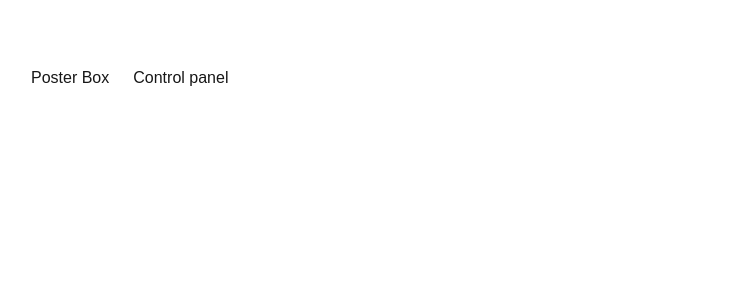
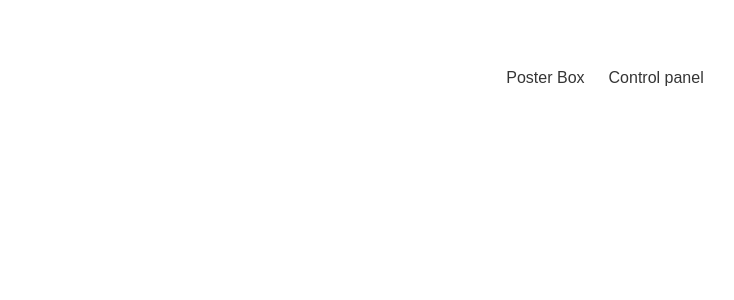
Before and after one commit to KrzysztofRajmund/poster-creator, a Next.js app: page / in a window 1280 px wide. Shown: the top 300 px of the page, without its empty margins (35-769 px from the left). Built offline with nearby package versions, Linux system fonts and the light colour scheme.

Commit message:
PC-04022025_2 Adjusted button and main page

```diff
--- a/src/app/(home)/page.tsx
+++ b/src/app/(home)/page.tsx
@@ -3,7 +3,7 @@ import { PosterProvider } from "@/context";
 
 export default function Home() {
   return (
-    <main className="m-[66px] flex h-full items-center gap-x-[24px]">
+    <main className="m-[66px] flex h-full justify-center gap-x-[24px]">
       <PosterProvider>
         <PosterBox />
         <PosterController />
--- a/src/app/globals.css
+++ b/src/app/globals.css
@@ -4,7 +4,7 @@
 
 :root {
   --background: #ffffff;
-  --foreground: #171717;
+  --foreground: #353535;
 }
 
 body {
--- a/src/components/atoms/Button/Button.tsx
+++ b/src/components/atoms/Button/Button.tsx
@@ -4,16 +4,14 @@ import { cva, type VariantProps } from "class-variance-authority";
 import { cn } from "@/utils/twClassesMerge";
 
 export const buttonVariants = cva(
-  "text-sm inline-flex px-8 py-[8.5px] rounded-[5px] gap-[10px] items-center justify-center whitespace-nowrap font-semibold transition-colors  disabled:pointer-events-none disabled:bg-black-25",
+  "text-sm inline-flex px-8 py-[8.5px] rounded-[5px] gap-[12px] items-center justify-center whitespace-nowrap font-semibold transition-colors  disabled:pointer-events-none disabled:bg-black-25",
   {
     variants: {
       variant: {
         default:
-          "bg-primary text-white-base hover:bg-hover focus:bg-primary focus:border-2 focus:border-primary focus:border-opacity-50",
+          "bg-primary text-white-base hover:bg-hover focus:border-2 focus:border-primary focus:border-opacity-50",
         ghost:
-          "bg-transparent focus:opacity-80 hover:opacity-65 text-black-100 text-md font-medium",
-        underline:
-          "focus:opacity-80 hover:opacity-65 text-red-100 underline-offset-4 underline text-md font-medium",
+          "bg-transparent focus:opacity-80 hover:opacity-65 text-black-100 text-md font-medium rounded-none",
       },
       size: {
         default: "h-10",
@@ -46,7 +44,7 @@ export const Button: React.FC<ButtonProps> = ({
       {...props}
     >
       {children}
-      {icon && <span className="ml-[12px]">{icon}</span>}
+      {icon ? icon : null}
     </button>
   );
 };
```
